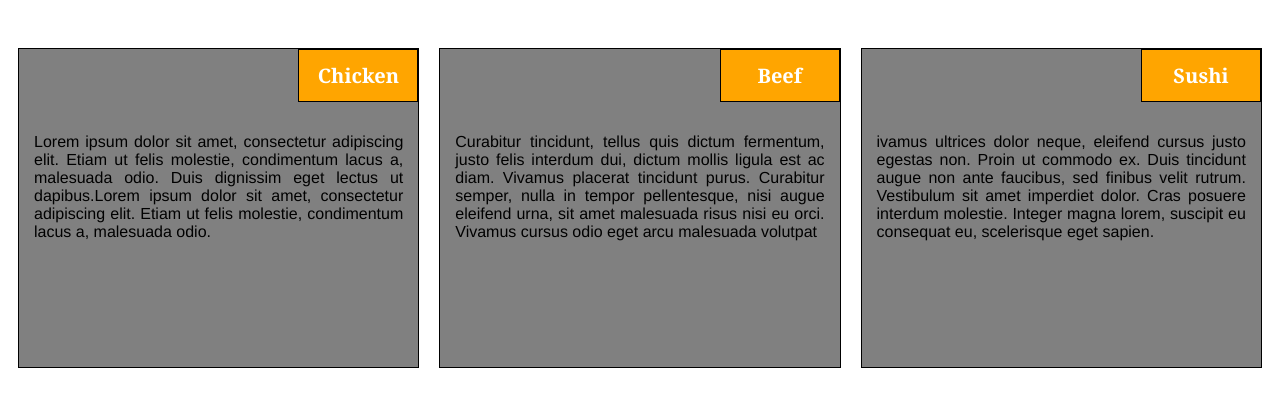
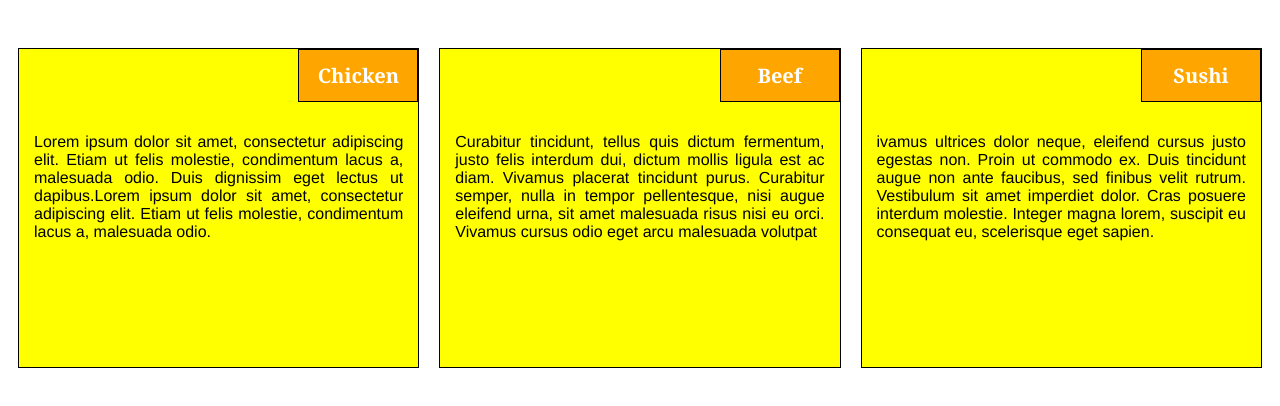
Before and after one commit to abvit/abvit.github.io, a plain HTML site: page index.html in a window 1280 px wide. Shown: the part 70-476 px from the top of the page. Drawn offline with Linux system fonts and the light colour scheme.

Commit message:
Update style.css

```diff
--- a/style.css
+++ b/style.css
@@ -28,7 +28,7 @@
 	color: black;
 	position: relative;
 
-background-color: #808080;
+background-color: yellow;
 
     }
 
```
